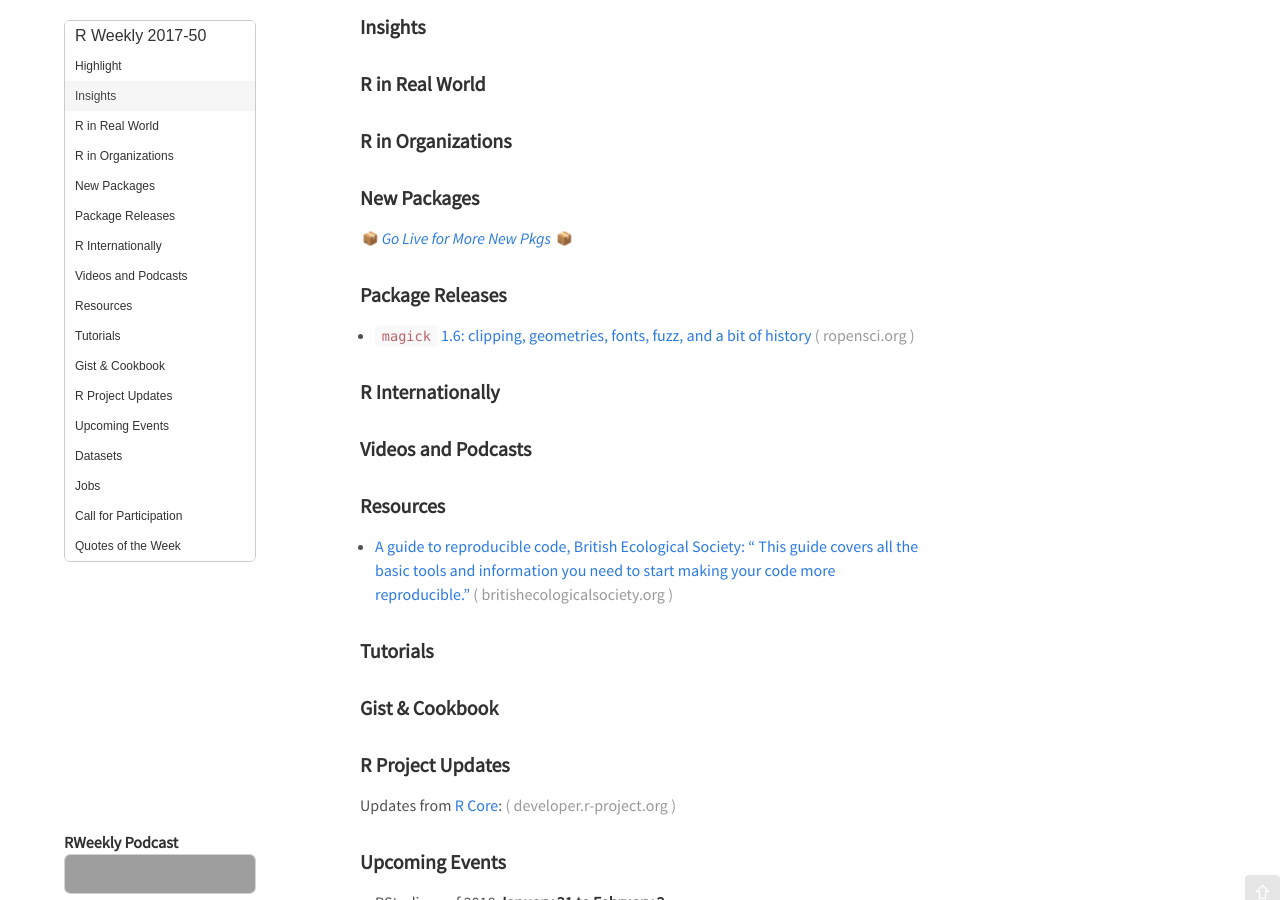
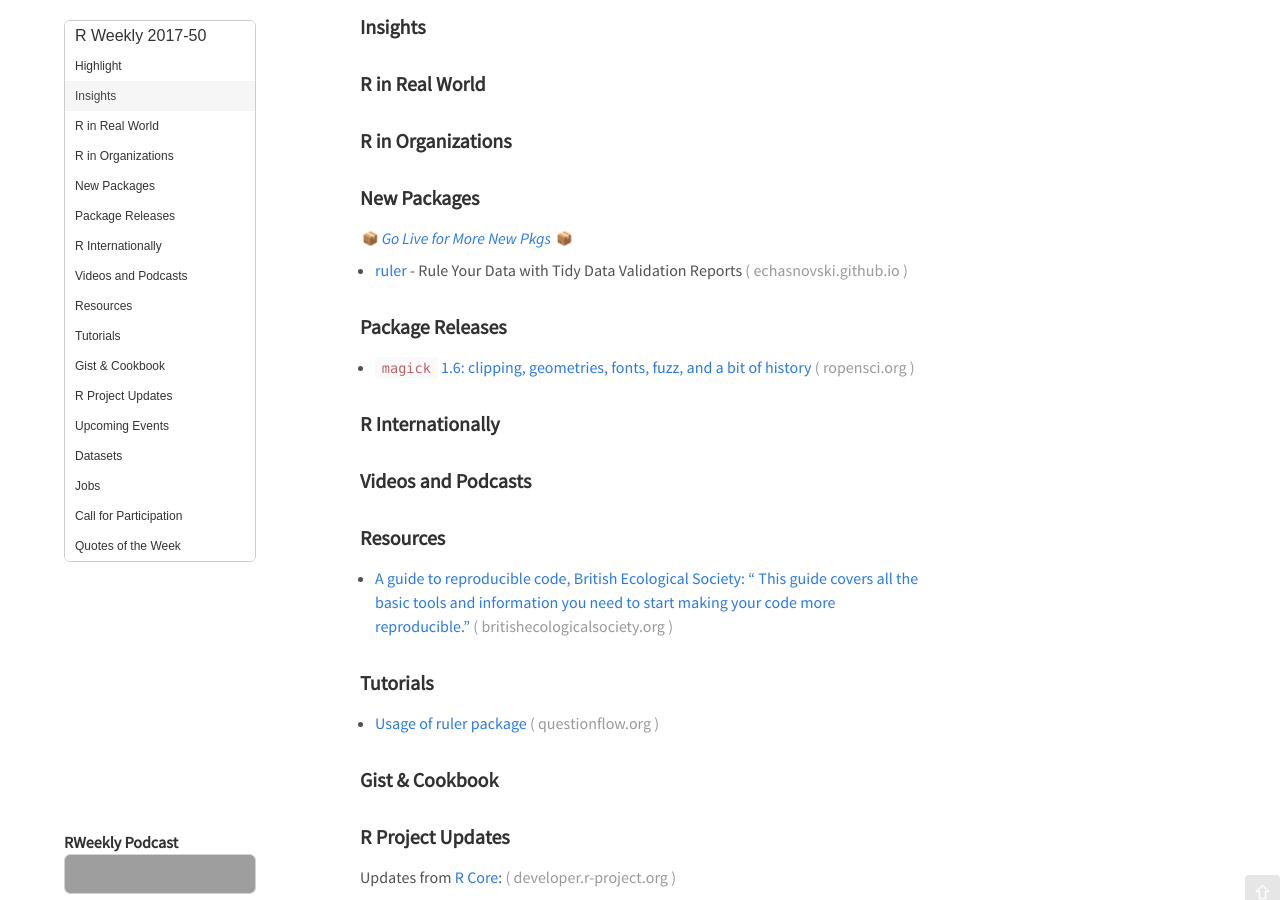
Before and after one commit to rweekly/rweekly.org, a Jekyll site: the page built from draft.md, in a window 1280 px wide and 900 px high, scrolled down 239 px. Built offline with Jekyll 4.4.1, drawn with Linux system fonts in a browser that asks for light colours; emoji names are drawn with the system emoji font; comment, search, counter and statistics services are not loaded; grey boxes are pictures that could not be loaded.

Commit message:
Update draft.md
- Add new package `ruler`.
- Add new tutorial "Usage of ruler package".

```diff
--- a/draft.md
+++ b/draft.md
@@ -29,7 +29,7 @@ Release Date: 2017-12-11
 
 <p class="added-hostname"><a href="https://rweekly.org/live" target="_blank" class="externalLink">📦 <i>Go Live for More New Pkgs</i> 📦</a></p>
 
-
++ [ruler](https://echasnovski.github.io/ruler/) - Rule Your Data with Tidy Data Validation Reports
 
 ### Package Releases
 
@@ -54,7 +54,7 @@ Release Date: 2017-12-11
 
 ###  Tutorials
 
-
++ [Usage of ruler package](http://www.questionflow.org/2017/12/05/usage-of-ruler-package/)
 
 
 ### Gist & Cookbook
```
